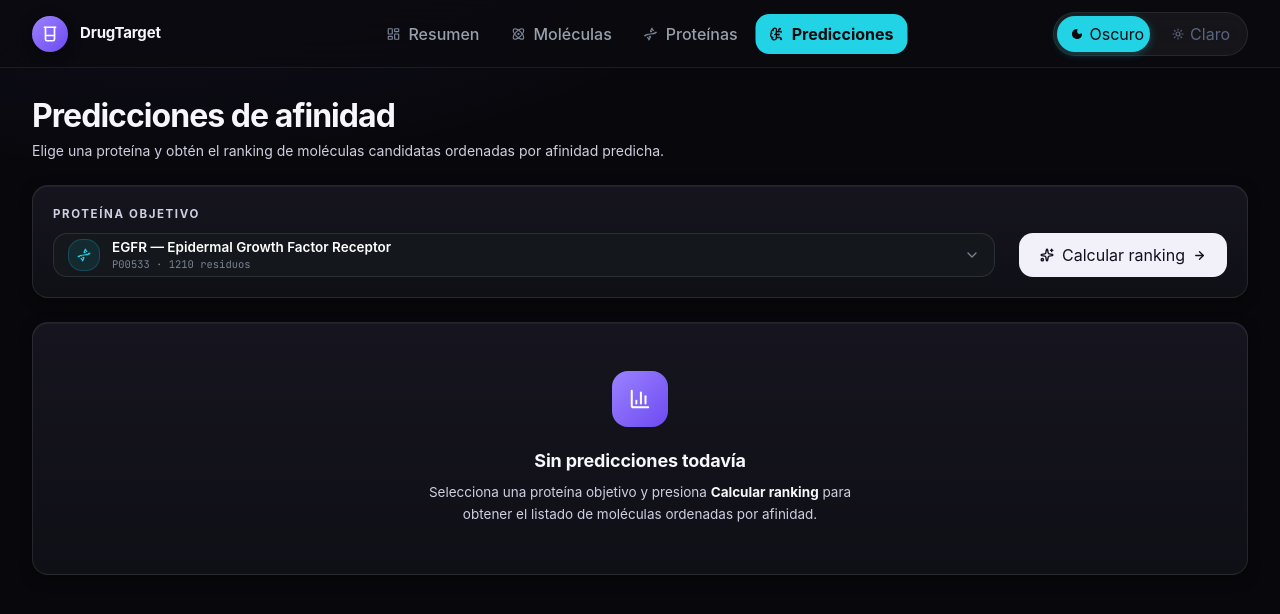
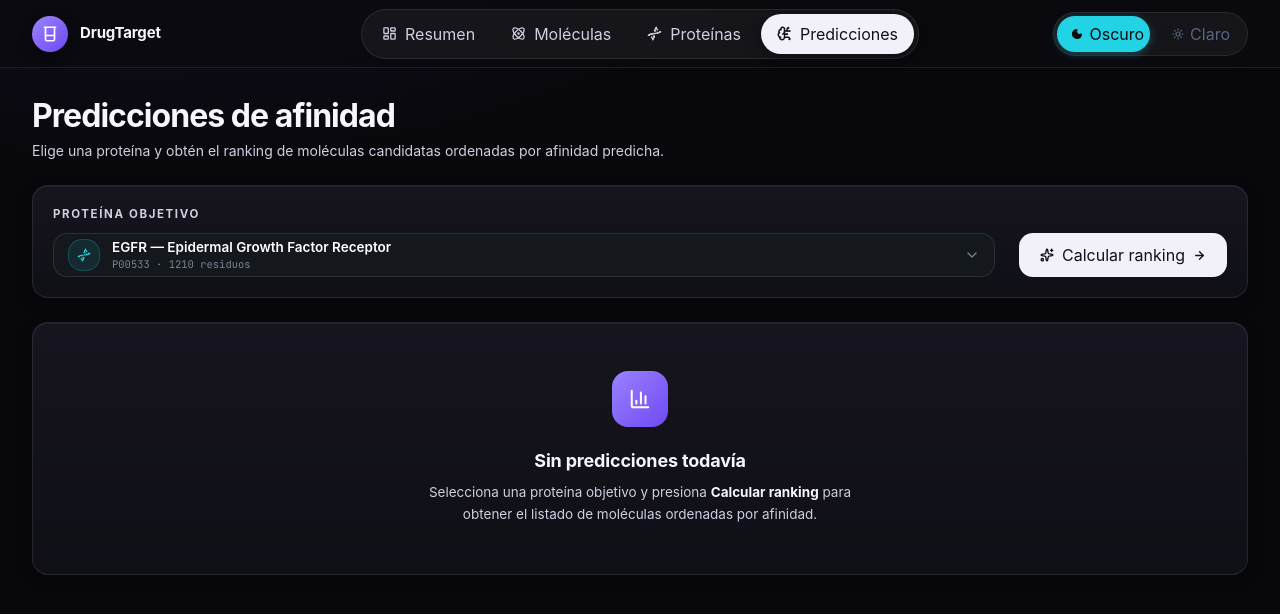
Before and after one commit to E-SalazarDev/drugtarget, a React (Vite) app in the folder frontend/: page /app/predictions in a window 1280 px wide. Shown: the top 614 px of the page. Built offline with nearby package versions, Linux system fonts and the light colour scheme.

Commit message:
style: segmented nav with sliding active pill

```diff
--- a/frontend/src/components/layout/NavLinks.jsx
+++ b/frontend/src/components/layout/NavLinks.jsx
@@ -1,11 +1,6 @@
 import { NavLink } from "react-router-dom";
-import {
-  Atom,
-  BrainCircuit,
-  Dna,
-  LayoutDashboard,
-} from "lucide-react";
-import { useTheme } from "../../providers/ThemeProvider";
+import { motion } from "motion/react";
+import { Atom, BrainCircuit, Dna, LayoutDashboard } from "lucide-react";
 
 const navigation = [
   { label: "Resumen", path: "/app", icon: LayoutDashboard, end: true },
@@ -15,15 +10,14 @@ const navigation = [
 ];
 
 export default function NavLinks() {
-  const { theme } = useTheme();
-  const isDark = theme === "dark";
-
-  // Cian sólido en ambos temas
-  const accentCyan = "#22D3E6";
-  const accentTextOn = "#0A0B0D"; // texto oscuro sobre el fondo cian
-
   return (
-    <nav className="flex items-center gap-1">
+    <nav
+      className="flex items-center gap-1 rounded-full p-1"
+      style={{
+        background: "var(--toggle-bg)",
+        border: "1px solid var(--toggle-border)",
+      }}
+    >
       {navigation.map((item) => {
         const Icon = item.icon;
 
@@ -32,49 +26,34 @@ export default function NavLinks() {
             key={item.path}
             to={item.path}
             end={item.end}
-            className="group flex items-center gap-2 rounded-lg px-3.5 py-2 text-[13px] transition-all"
-            style={({ isActive }) => ({
-              background: isActive ? accentCyan : "transparent",
-              color: isActive
-                ? accentTextOn
-                : isDark
-                ? "#98A0AB"
-                : "#5A6480",
-              fontWeight: isActive ? 700 : 500,
-            })}
-            onMouseEnter={(e) => {
-              const link = e.currentTarget;
-              const isActive = link.getAttribute("aria-current") === "page";
-              if (!isActive) {
-                link.style.background = isDark
-                  ? "rgba(255, 255, 255, 0.05)"
-                  : "rgba(14, 19, 48, 0.05)";
-                link.style.color = isDark ? "#FFFFFF" : "#0A0F24";
-              }
-            }}
-            onMouseLeave={(e) => {
-              const link = e.currentTarget;
-              const isActive = link.getAttribute("aria-current") === "page";
-              if (!isActive) {
-                link.style.background = "transparent";
-                link.style.color = isDark ? "#98A0AB" : "#5A6480";
-              }
-            }}
+            className={({ isActive }) =>
+              "relative flex items-center gap-2 rounded-full px-3 py-2 text-[13px] font-semibold transition-colors md:px-4 " +
+              (isActive
+                ? "text-(--text-on-accent)"
+                : "text-(--nav-text) hover:bg-(--nav-hover-bg) hover:text-(--nav-text-hover)")
+            }
           >
             {({ isActive }) => (
               <>
+                {/* Píldora activa: se desliza entre opciones */}
+                {isActive && (
+                  <motion.span
+                    layoutId="nav-active-pill"
+                    className="absolute inset-0 rounded-full"
+                    style={{
+                      background: "var(--accent)",
+                      boxShadow: "var(--shadow-sm)",
+                    }}
+                    transition={{ type: "spring", damping: 24, stiffness: 320 }}
+                  />
+                )}
                 <Icon
-                  className="h-3.5 w-3.5"
-                  strokeWidth={isActive ? 2.4 : 2}
-                  style={{
-                    color: isActive
-                      ? accentTextOn
-                      : isDark
-                      ? "#7A8494"
-                      : "#8A93A4",
-                  }}
+                  className="relative z-10 h-3.75 w-3.75"
+                  strokeWidth={isActive ? 2.4 : 2.1}
                 />
-                <span>{item.label}</span>
+                <span className="relative z-10 hidden md:inline">
+                  {item.label}
+                </span>
               </>
             )}
           </NavLink>
```
